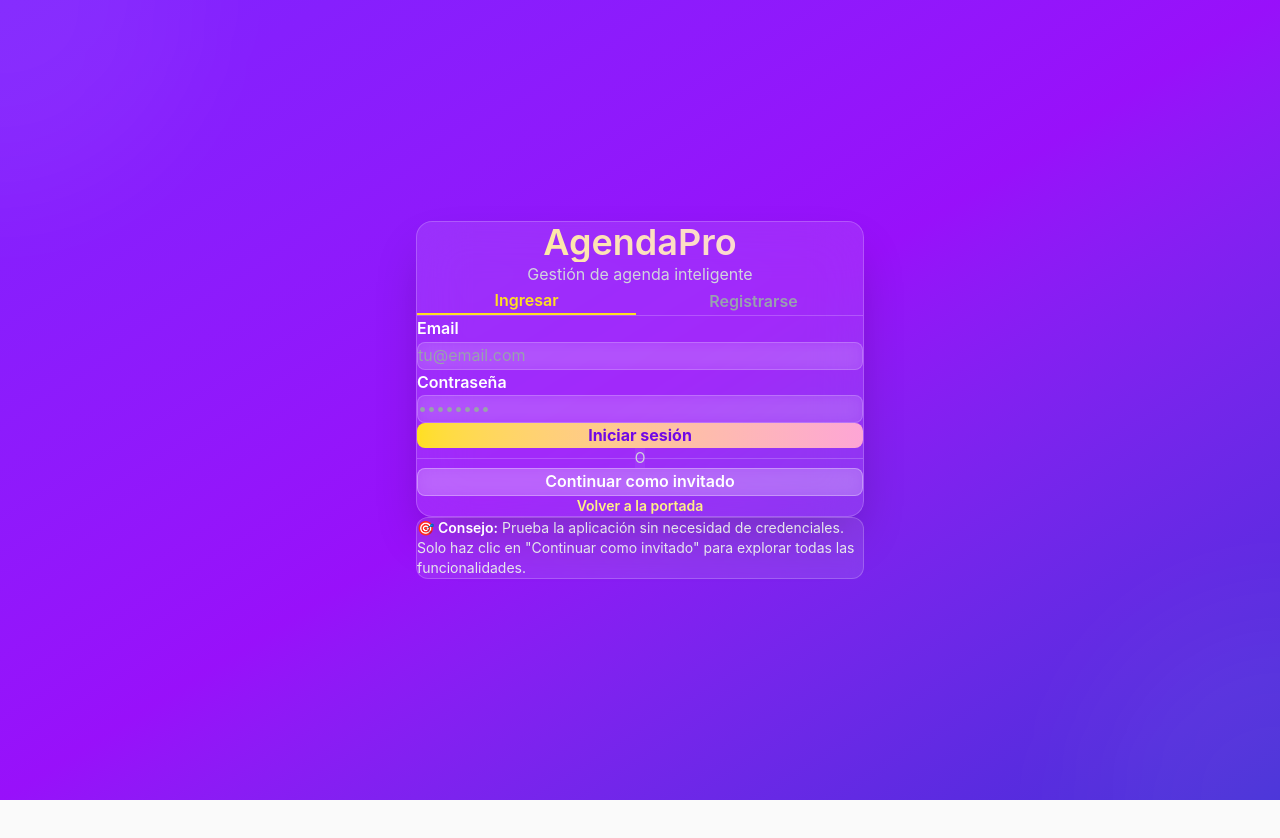
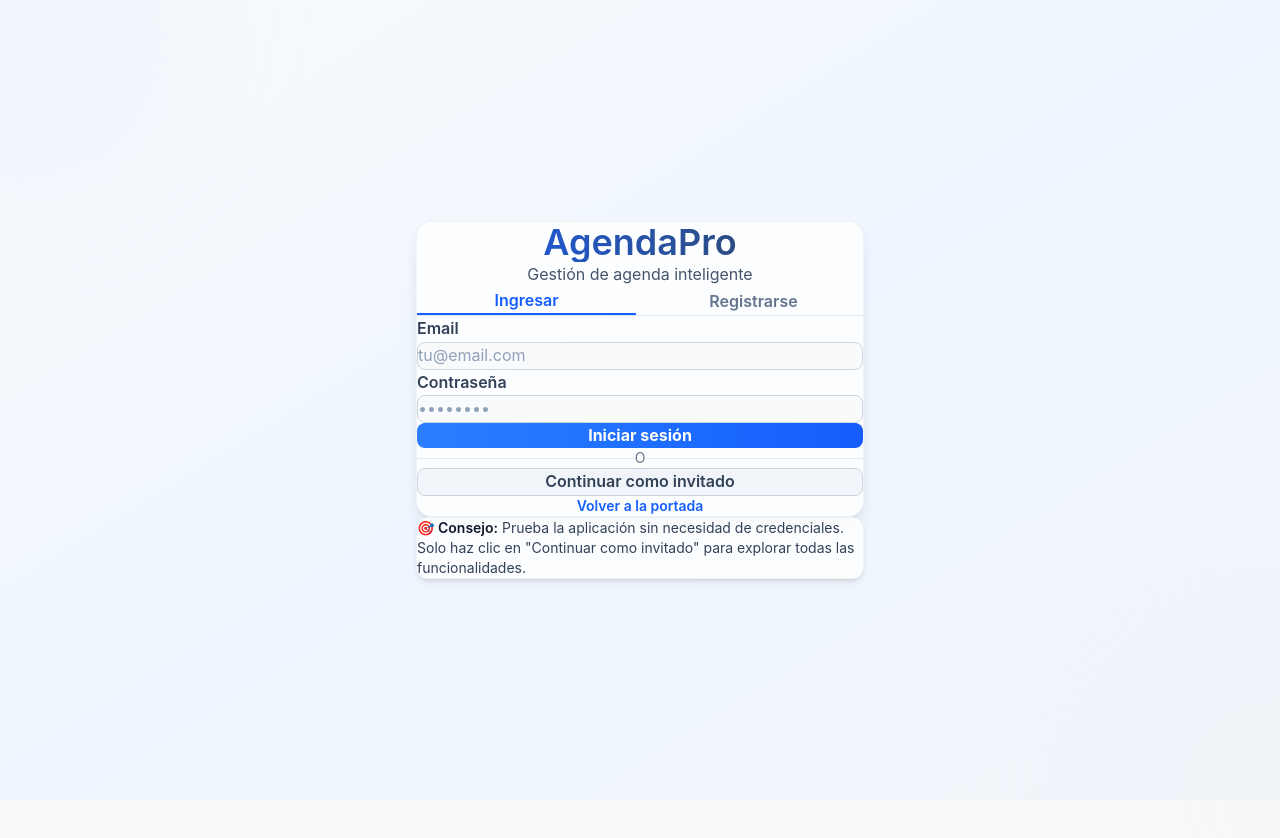
Before and after one commit to valerie01-2008/proyecto-1128127186, a Next.js app: page /login in a window 1280 px wide. Shown: the top 838 px of the page. Built offline with nearby package versions, Linux system fonts and the light colour scheme.

Commit message:
Cambio de colores: tonos suaves y menos saturados para interfaz más amigable

```diff
--- a/src/app/login/page.tsx
+++ b/src/app/login/page.tsx
@@ -44,32 +44,32 @@ export default function LoginPage() {
   };
 
   return (
-    <div className="min-h-screen bg-gradient-to-br from-violet-600 via-purple-600 to-indigo-700 flex items-center justify-center px-4">
+    <div className="min-h-screen bg-gradient-to-br from-slate-50 via-blue-50 to-slate-100 flex items-center justify-center px-4">
       {/* Background Elements */}
-      <div className="absolute top-0 left-0 w-96 h-96 bg-white/5 rounded-full blur-3xl -translate-x-1/2 -translate-y-1/2"></div>
-      <div className="absolute bottom-0 right-0 w-96 h-96 bg-white/5 rounded-full blur-3xl translate-x-1/2 translate-y-1/2"></div>
+      <div className="absolute top-0 left-0 w-96 h-96 bg-blue-200/10 rounded-full blur-3xl -translate-x-1/2 -translate-y-1/2"></div>
+      <div className="absolute bottom-0 right-0 w-96 h-96 bg-slate-200/10 rounded-full blur-3xl translate-x-1/2 translate-y-1/2"></div>
 
       <div className="relative w-full max-w-md">
-        <div className="bg-white/10 backdrop-blur-xl rounded-2xl shadow-2xl p-8 border border-white/20">
+        <div className="bg-white/80 backdrop-blur-sm rounded-2xl shadow-lg p-8 border border-slate-200/50">
           <div className="text-center mb-8">
-            <h1 className="text-4xl font-bold bg-gradient-to-r from-yellow-200 to-pink-200 bg-clip-text text-transparent mb-2">
+            <h1 className="text-4xl font-bold bg-gradient-to-r from-blue-600 to-slate-700 bg-clip-text text-transparent mb-2">
               AgendaPro
             </h1>
-            <p className="text-gray-300">Gestión de agenda inteligente</p>
+            <p className="text-slate-600">Gestión de agenda inteligente</p>
           </div>
 
-          <div className="mb-4 flex gap-2 border-b border-white/20">
+          <div className="mb-4 flex gap-2 border-b border-slate-200">
             <button
               type="button"
               onClick={() => setIsRegistering(false)}
-              className={`flex-1 py-2 font-semibold transition-colors ${!isRegistering ? 'text-yellow-300 border-b-2 border-yellow-300' : 'text-gray-400 hover:text-white'}`}
+              className={`flex-1 py-2 font-semibold transition-colors ${!isRegistering ? 'text-blue-600 border-b-2 border-blue-600' : 'text-slate-500 hover:text-slate-700'}`}
             >
               Ingresar
             </button>
             <button
               type="button"
               onClick={() => setIsRegistering(true)}
-              className={`flex-1 py-2 font-semibold transition-colors ${isRegistering ? 'text-yellow-300 border-b-2 border-yellow-300' : 'text-gray-400 hover:text-white'}`}
+              className={`flex-1 py-2 font-semibold transition-colors ${isRegistering ? 'text-blue-600 border-b-2 border-blue-600' : 'text-slate-500 hover:text-slate-700'}`}
             >
               Registrarse
             </button>
@@ -78,14 +78,14 @@ export default function LoginPage() {
           <form onSubmit={handleSubmit} className="space-y-4">
             {isRegistering && (
               <div>
-                <label className="block text-white font-semibold mb-2">
+                <label className="block text-slate-700 font-semibold mb-2">
                   Nombre
                 </label>
                 <input
                   type="text"
                   value={name}
                   onChange={(e) => setName(e.target.value)}
-                  className="w-full px-4 py-3 bg-white/10 border border-white/20 rounded-lg focus:outline-none focus:ring-2 focus:ring-yellow-300 text-white placeholder-gray-400 backdrop-blur"
+                  className="w-full px-4 py-3 bg-slate-50 border border-slate-300 rounded-lg focus:outline-none focus:ring-2 focus:ring-blue-400 text-slate-900 placeholder-slate-400"
                   placeholder="Tu nombre"
                   required={isRegistering}
                 />
@@ -93,35 +93,35 @@ export default function LoginPage() {
             )}
 
             <div>
-              <label className="block text-white font-semibold mb-2">
+              <label className="block text-slate-700 font-semibold mb-2">
                 Email
               </label>
               <input
                 type="email"
                 value={email}
                 onChange={(e) => setEmail(e.target.value)}
-                className="w-full px-4 py-3 bg-white/10 border border-white/20 rounded-lg focus:outline-none focus:ring-2 focus:ring-yellow-300 text-white placeholder-gray-400 backdrop-blur"
+                className="w-full px-4 py-3 bg-slate-50 border border-slate-300 rounded-lg focus:outline-none focus:ring-2 focus:ring-blue-400 text-slate-900 placeholder-slate-400"
                 placeholder="tu@email.com"
                 required
               />
             </div>
 
             <div>
-              <label className="block text-white font-semibold mb-2">
+              <label className="block text-slate-700 font-semibold mb-2">
                 Contraseña
               </label>
               <input
                 type="password"
                 value={password}
                 onChange={(e) => setPassword(e.target.value)}
-                className="w-full px-4 py-3 bg-white/10 border border-white/20 rounded-lg focus:outline-none focus:ring-2 focus:ring-yellow-300 text-white placeholder-gray-400 backdrop-blur"
+                className="w-full px-4 py-3 bg-slate-50 border border-slate-300 rounded-lg focus:outline-none focus:ring-2 focus:ring-blue-400 text-slate-900 placeholder-slate-400"
                 placeholder="••••••••"
                 required
               />
             </div>
 
             {error && (
-              <div className="bg-red-500/20 border border-red-500/50 text-red-200 p-3 rounded-lg text-sm backdrop-blur">
+              <div className="bg-red-50 border border-red-300 text-red-700 p-3 rounded-lg text-sm">
                 {error}
               </div>
             )}
@@ -129,7 +129,7 @@ export default function LoginPage() {
             <button
               type="submit"
               disabled={loading}
-              className="w-full bg-gradient-to-r from-yellow-300 to-pink-300 text-violet-700 py-3 rounded-lg font-bold hover:shadow-lg hover:shadow-yellow-300/50 disabled:opacity-50 transition-all duration-300"
+              className="w-full bg-gradient-to-r from-blue-500 to-blue-600 text-white py-3 rounded-lg font-bold hover:shadow-md hover:shadow-blue-300/50 disabled:opacity-50 transition-all duration-300"
             >
               {loading ? (isRegistering ? 'Creando cuenta...' : 'Iniciando sesión...') : (isRegistering ? 'Crear cuenta' : 'Iniciar sesión')}
             </button>
@@ -137,24 +137,24 @@ export default function LoginPage() {
 
           <div className="relative my-6">
             <div className="absolute inset-0 flex items-center">
-              <div className="w-full border-t border-white/20"></div>
+              <div className="w-full border-t border-slate-200"></div>
             </div>
             <div className="relative flex justify-center text-sm">
-              <span className="px-2 bg-white/5 text-gray-300">O</span>
+              <span className="px-2 bg-white/80 text-slate-500">O</span>
             </div>
           </div>
 
           <button
             onClick={() => router.push('/dashboard')}
-            className="w-full bg-white/20 text-white py-3 rounded-lg font-semibold border border-white/30 hover:bg-white/30 transition backdrop-blur"
+            className="w-full bg-slate-100 text-slate-700 py-3 rounded-lg font-semibold border border-slate-300 hover:bg-slate-200 transition"
           >
             Continuar como invitado
           </button>
 
-          <p className="text-center text-gray-300 text-sm mt-6">
+          <p className="text-center text-slate-600 text-sm mt-6">
             <button
               onClick={() => router.push('/')}
-              className="text-yellow-200 font-semibold hover:text-yellow-100"
+              className="text-blue-600 font-semibold hover:text-blue-700"
             >
               Volver a la portada
             </button>
@@ -162,9 +162,9 @@ export default function LoginPage() {
         </div>
 
         {/* Info Card */}
-        <div className="mt-8 bg-white/10 backdrop-blur rounded-xl p-6 border border-white/20">
-          <p className="text-gray-200 text-sm">
-            <span className="font-semibold text-white">🎯 Consejo:</span> Prueba la aplicación sin necesidad de credenciales.
+        <div className="mt-8 bg-white/80 backdrop-blur rounded-xl p-6 border border-slate-200/50 shadow-md">
+          <p className="text-slate-700 text-sm">
+            <span className="font-semibold text-slate-900">🎯 Consejo:</span> Prueba la aplicación sin necesidad de credenciales.
             Solo haz clic en "Continuar como invitado" para explorar todas las funcionalidades.
           </p>
         </div>
```
